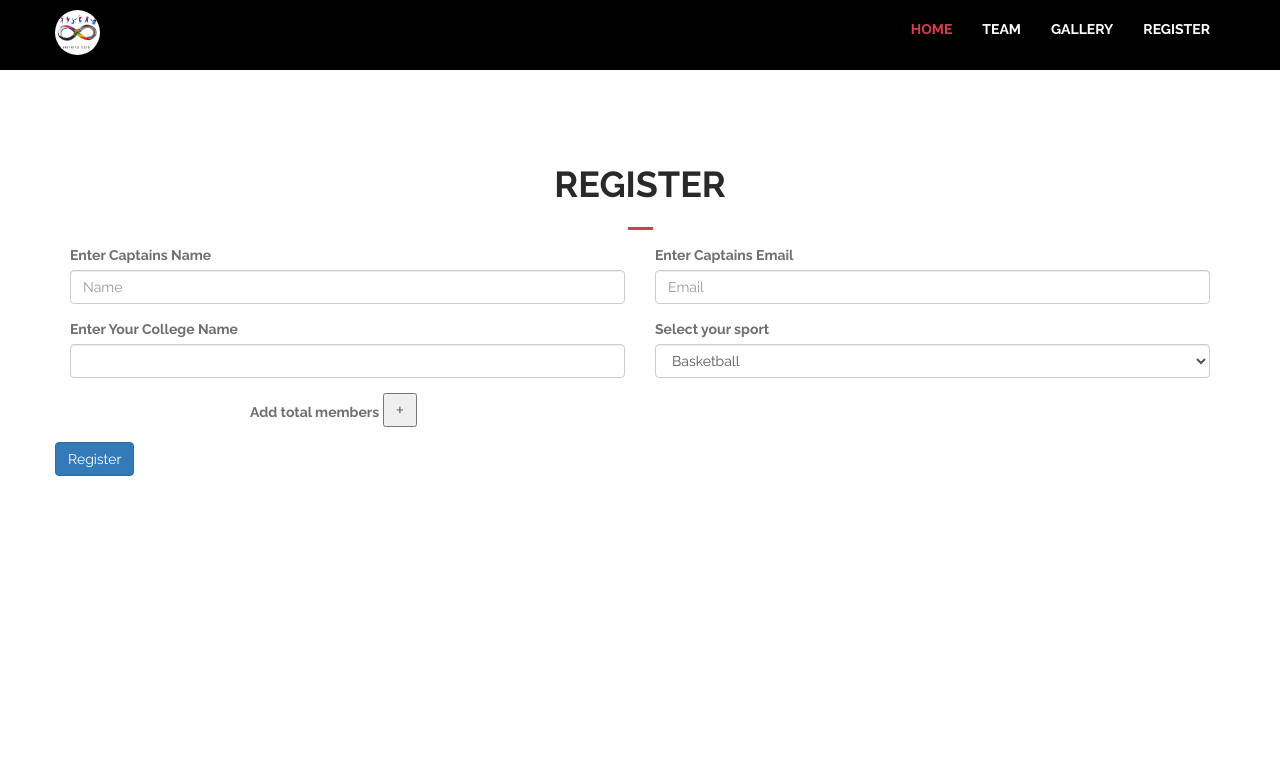
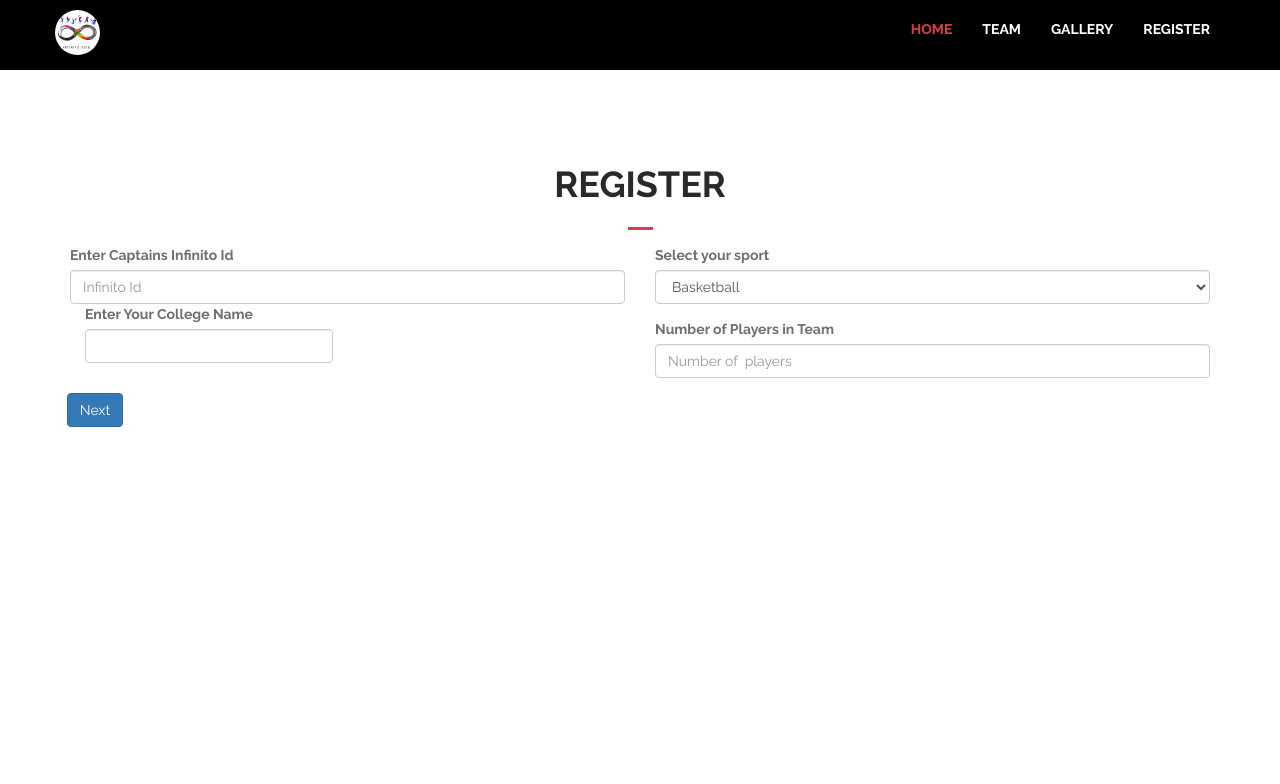
Before and after one commit to Infinito-IIT-Patna/Infinito2020, a PHP site: page /registration.php in a window 1280 px wide. Shown: the top 784 px of the page. Run offline with PHP 8.4, Linux system fonts and the light colour scheme; some libraries are stand-ins or nearby versions.

Commit message:
added the registration

```diff
--- a/registration.php
+++ b/registration.php
@@ -2,53 +2,123 @@
 ini_set('display_errors', 1);
 require('./connect.php');
 $status['registerParticipant'] = "";
-if (isset($_POST['teamReg'])) {
-  $collegeName = $_POST['collegeName'];
-  $sports = $_POST['sports'];
-  $captain = $_POST['captainsName'];
-  $captainsEmail = $_POST['captainsEmail'];
+if (isset($_POST['register']) && isset($_POST['sports']) && $_POST['sports'] === 'athletics') {
+  $captainId = $_POST['captainId'];
+  $sport  = $_POST['sports'];
+  $members = $_POST['noPlayers'];
+  $aux = $_POST['athleticsEvents'];
   $team = array();
-  $Id = array();
+  array_push($team, $captainId);
   $i = 1;
-  $teamcode = '';
-  $captaincode = '';
-  while (isset($_POST["team$i"]) && strlen($_POST["team$i"]) !== 0) {
-    try {
-      $stmt = $pdo->prepare('INSERT INTO Participants (`Name`,`College`,`Sports`,`isCaptain`,`InfCode`) VALUES (?,?,?,?,?);');
-      $result =  $stmt->execute([$_POST["team$i"], $collegeName, $sports, 0, 0]);
-      $stmt2 = $pdo->prepare('SELECT * FROM Participants WHERE Name = ? AND College = ? AND Sports = ?');
-      $result =  $stmt2->execute([$_POST["team$i"], $collegeName, $sports]);
-      $data = $stmt2->fetch();
-      $id = 3000 + $data['Id'];
-      $id = "INFN_$id";
-      $partname = $data['Name'];
-      $teamcode .= 'Team Member ' . $i . '\n Name : ' . $partname . '   InfinitoId : ' . $id . '\n\n';
-      $stmt3 = $pdo->prepare('UPDATE Participants SET InfCode = ? WHERE Name = ? AND College = ? AND Sports = ?');
-      $result =  $stmt3->execute([$id, $_POST["team$i"], $collegeName, $sports]);
-      echo "runs     " . $result . "\n";
-    } catch (PDOException $e) {
-      echo $e;
+  while ($i <= $members) {
+    array_push($team, $_POST["mem$i"]);
+    $i++;
+  }
+  $flag = 1;
+  foreach($team as $member) {
+    $check1 = $pdo->prepare('SELECT * FROM participants WHERE InfCode = ?');
+    $check1->execute([$member]);
+    if ($check1->rowCount() == 0) {
+      $status['registerParticipant'] = "No such Id found . First register individually for Infinito";
+      break;
+      $flag = 0;
+    }
+    $check2 = $pdo->prepare('SELECT * FROM registered WHERE InfCode = ? AND Sport = ? AND Aux = ?');
+    $check2->execute([$member, $sport, $aux]);
+    if ($check2->rowCount() !== 0) {
+      $status['registerParticipant'] = "Infinito Id $member already registered for $sport in $aux ";
+      break;
+      $flag = 0;
     }
 
-    $i = $i + 1;
+  }
+  if ($flag === 1){
+    foreach($team as $member) {
+    $stmt = $pdo->prepare('INSERT INTO registered (`Sport`,`InfCode`,`Aux`) VALUES (?,?,?)');
+    $val = $stmt->execute([$sport, $member, $aux]);
+    }
+  }
+  if($flag === 1)
+    $status['registerParticipant'] = "Successfully registered team for $sport in $aux";
+}
+else if(isset($_POST['register']) && isset($_POST['sports']) && $_POST['sports'] !== 'athletics'){
+  $captainId = $_POST['captainId'];
+  $sport  = $_POST['sports'];
+  $members = $_POST['noPlayers'];
+  $team = array();
+  array_push($team, $captainId);
+  $i = 1;
+  while ($i <= $members) {
+    array_push($team, $_POST["mem$i"]);
+    $i++;
+  }
+  $flag = 1;
+  $val = 0;
+  foreach($team as $member) {
+    $check1 = $pdo->prepare('SELECT * FROM participants WHERE InfCode = ?');
+    $check1->execute([$member]);
+    if ($check1->rowCount() == 0) {
+      $status['registerParticipant'] = "No such Id found . First register individually for Infinito";
+      break;
+      $flag = 0;
+    }
+    $check2 = $pdo->prepare('SELECT * FROM registered WHERE InfCode = ? AND Sport = ?');
+    $check2->execute([$member, $sport]);
+    if ($check2->rowCount() !== 0) {
+      $status['registerParticipant'] = "Infinito Id $member already registered for $sport  ";
+      break;
+      $flag = 0;
     }
 
-  $stmt = $pdo->prepare('INSERT INTO Participants (`Name`,`College`,`Sports`,`isCaptain`,`InfCode`) VALUES (?,?,?,?,?);');
-  $result =  $stmt->execute([$captain, $collegeName, $sports, 1, 0]);
-  $stmt2 = $pdo->prepare("SELECT * FROM Participants WHERE Name = ? AND isCaptain = 1 AND Sports = ?");
-  $result = $stmt2->execute([$captain, $sports]);
-  $data = $stmt2->fetch();
-  $id = 3000 + $data['Id'];
-  $id = "INFN_$id";
-  $message = 'Captain ' . $i . '\n Name : ' . $captain . '   InfinitoId : ' . $id . '   Sport : ' . $sports . '\n\n\n' . $teamcode;
-  $stmt3 = $pdo->prepare('INSERT INTO Captains (`Id`,`Name`,`Email`,`College`) VALUES (?,?,?,?)');
-  $result2 = $stmt3->execute([$id, $captain, $captainsEmail, $collegeName]);
-  if ($result && $result2) {
-    require('./mail.php');
-  } else {
-    $status["registerparticipant"] = "Please register again";
+  }
+  if ($flag === 1){
+    foreach($team as $member) {
+    $stmt = $pdo->prepare('INSERT INTO registered (`Sport`,`InfCode`) VALUES (?,?)');
+    $val = $stmt->execute([$sport, $member]);
     }
   }
+  if($flag === 1 && $val === 1)
+    $status['registerParticipant'] = "Successfully registered team for $sport ";
+}
+//   $teamcode = '';
+//   $captaincode = '';
+//   while (isset($_POST["team$i"]) && strlen($_POST["team$i"]) !== 0) {
+//     try {
+//       $stmt = $pdo->prepare('INSERT INTO Participants (`Name`,`College`,`Sports`,`isCaptain`,`InfCode`) VALUES (?,?,?,?,?);');
+//       $result =  $stmt->execute([$_POST["team$i"], $collegeName, $sports, 0, 0]);
+//       $stmt2 = $pdo->prepare('SELECT * FROM Participants WHERE Name = ? AND College = ? AND Sports = ?');
+//       $result =  $stmt2->execute([$_POST["team$i"], $collegeName, $sports]);
+//       $data = $stmt2->fetch();
+//       $id = 3000 + $data['Id'];
+//       $id = "INFN_$id";
+//       $partname = $data['Name'];
+//       $teamcode .= 'Team Member ' . $i . '\n Name : ' . $partname . '   InfinitoId : ' . $id . '\n\n';
+//       $stmt3 = $pdo->prepare('UPDATE Participants SET InfCode = ? WHERE Name = ? AND College = ? AND Sports = ?');
+//       $result =  $stmt3->execute([$id, $_POST["team$i"], $collegeName, $sports]);
+//       echo "runs     " . $result . "\n";
+//     } catch (PDOException $e) {
+//       echo $e;
+//     }
+
+//     $i = $i + 1;
+//   }
+
+//   $stmt = $pdo->prepare('INSERT INTO Participants (`Name`,`College`,`Sports`,`isCaptain`,`InfCode`) VALUES (?,?,?,?,?);');
+//   $result =  $stmt->execute([$captain, $collegeName, $sports, 1, 0]);
+//   $stmt2 = $pdo->prepare("SELECT * FROM Participants WHERE Name = ? AND isCaptain = 1 AND Sports = ?");
+//   $result = $stmt2->execute([$captain, $sports]);
+//   $data = $stmt2->fetch();
+//   $id = 3000 + $data['Id'];
+//   $id = "INFN_$id";
+//   $message = 'Captain ' . $i . '\n Name : ' . $captain . '   InfinitoId : ' . $id . '   Sport : ' . $sports . '\n\n\n' . $teamcode;
+//   $stmt3 = $pdo->prepare('INSERT INTO Captains (`Id`,`Name`,`Email`,`College`) VALUES (?,?,?,?)');
+//   $result2 = $stmt3->execute([$id, $captain, $captainsEmail, $collegeName]);
+//   if ($result && $result2) {
+//     require('./mail.php');
+//   } else {
+//     $status["registerparticipant"] = "Please register again";
+//   }
+
 ?>
 
 
@@ -75,8 +145,6 @@ if (isset($_POST['teamReg'])) {
   <link rel="stylesheet" type="text/css" href="css/countdown.css?version=51" />
 
   <link rel="stylesheet" href="https://use.fontawesome.com/releases/v5.7.0/css/all.css" integrity="sha384-lZN37f5QGtY3VHgisS14W3ExzMWZxybE1SJSEsQp9S+oqd12jhcu+A56Ebc1zFSJ" crossorigin="anonymous" />
-  <link rel="stylesheet" href="../vendor/owl-carousel/owl.carousel.css">
-  <link rel="stylesheet" href="owl.theme.css">
 
   <!-- Fix Internet Explorer ______________________________________-->
 
@@ -119,7 +187,6 @@ if (isset($_POST['teamReg'])) {
                 <li><a href="./registerplayer.php">Register Player</a></li>
               </ul>
             </li>
-
           </ul>
         </div>
         <!-- /.navbar-collapse -->
@@ -130,53 +197,58 @@ if (isset($_POST['teamReg'])) {
 
   <!-- /.theme-main-header -->
   <div class="container">
-    <h1><?php echo $status['registerParticipant'] ?></h1>
+    <?php if($status['registerParticipant'] !== ""){?>
+    <div class="alert alert-info">
+      <?php echo $status['registerParticipant'] ?>
+    </div>
+    <?php }?>
     <div id="register" style="height:100vh">
       <div class="theme-title">
         <h2>Register</h2>
       </div>
 
 
-      <form action="" method="POST">
+      <form action="" method="POST" id="form">
         <div class="form-row" style="padding-top:40px">
-          <div class="form-group col-md-6">
-            <label for="captainName">Enter Captains Name</label>
-            <input type="text" class="form-control" name="captainsName" placeholder="Name">
+          <div class="form-group col-md-6 col-sm-12 col-xs-12 ">
+            <label for="captainId">Enter Captains Infinito Id</label>
+            <input type="text" class="form-control" name="captainId" placeholder="Infinito Id" required
           </div>
-          <div class="form-group col-md-6">
-            <label for="emailId">Enter Captains Email</label>
-            <input type="email" class="form-control" name="captainsEmail" placeholder="Email">
+          <div class="form-group col-md-6 col-sm-12 col-xs-12">
+            <label for="College">Enter Your College Name</label>
+            <input type="text" class="form-control" name="collegeName" required>
           </div>
         </div>
 
         <div class="form-row">
-          <div class="form-group col-md-6">
-            <label for="College">Enter Your College Name</label>
-            <input type="text" class="form-control" name="collegeName">
-          </div>
-          <div class="form-group col-md-6">
+          <div class="form-group col-md-6 col-sm-12 col-xs-12">
             <label for="Sports">Select your sport</label>
-            <select name="sports" class="form-control">
+            <select name="sports" class="form-control" id="sport" >
               <option value="basketball">Basketball</option>
               <option value="football">Football</option>
               <option value="tabletennis">Table Tennis</option>
               <option value="volleyball">Volleyball</option>
               <option value="cricket">Cricket</option>
+              <option value="athletics">Athletics</option>
             </select>
           </div>
-          <div class="form-group col-md-2">
+          <div class="form-group col-md-6 col-sm-12 col-xs-12">
+            <label for="numberOfPlayers">Number of Players in Team</label>
+            <input type="number" name="noPlayers" class="form-control" placeholder="Number of  players" max="20" min="1" id="noPlayers" required>
           </div>
         </div>
-        <div class="form-group">
-          <div class="form-check">
-            <label for="addMoreMembers">Add total members</label>
-            <input type="button" onclick="addInput()" value=" + " style="font-size:20px">
-            <div id="members">
+        <div class="form-row">
+          <div style="padding-left:1%">
+            <button type="button" class="btn btn-primary" name="cont" onclick="regBoxShow()">Next</button>
+          </div>
+        </div>
+        <div id="members" style="padding-top:5%">
 
         </div>
+        <div id="athleticsType" style="padding-top:5%">
+
         </div>
-        </div>
-        <button type="submit" class="btn btn-primary" name="teamReg">Register</button>
+
       </form>
     </div>
 
@@ -221,6 +293,38 @@ if (isset($_POST['teamReg'])) {
   <button class="scroll-top tran3s p-color-bg">
     <i class="fas fa-long-arrow-alt-up" aria-hidden="true"></i>
   </button>
-  <?php
-  require('./templates/footer.php')
-  ?>
+  <!-- Js File_________________________________ -->
+  <script>
+    function regBoxShow() {
+      const data = document.getElementById('noPlayers').value
+      let string = "";
+      let i = 1;
+      while (i <= data) {
+        string += '<div class="form-row"><div class="col-md-6 col-sm-12 col-xs-12" ><label for="teamMember">Enter Id of Member ' + i + '</label><input type="text" class="form-control" name="mem' + i + '" required></div></div>'
+        i++;
+      }
+      document.getElementById('members').innerHTML = string;
+      const sport = document.getElementById('sport').value;
+      console.log(document.getElementById('athleticsType'))
+      const string2 = '<div class="form-row"><div class="col-md-12 col-sm-12 col-xs-12" style="padding-top:20px"><button type="submit" class="btn btn-primary" name="register">Register</button></div></div>';
+
+      if (sport === 'athletics') {
+        document.getElementById('athleticsType').innerHTML = '<div class="form-group col-md-12 col-sm-12 col-xs-12"><label for="numberOfPlayers">Athletics Event</label><select name="athleticsEvents" id="" class="form-control"><option value="Boys 100m">Boys 100m</option><option value="Boys 200m">Boys 200m</option><option value="Boys 400m">Boys 400m</option><option value="Boys 800m">Boys 800m</option><option value="Boys 1500m">Boys 1500m</option><option value="Boys Long Jump">Boys Long Jump</option><option value="Boys shotput">Boys shotput</option><option value="Boys javellin">Boys javellin</option><option value="Boys Discuss Throw">Boys Discuss Throw</option><option value="Boys 100 X 4">Boys 100 X 4</option><option value="Boys 400 X 4">Boys 400 X 4</option><option value="Girls 100m">Girls 100m</option><option value="Girls 200m">Girls 200m</option><option value="Girls 400m">Girls 400m</option><option value="Girls 800m">Girls 800m</option><option value="Girls 1500m">Girls 1500m</option><option value="Girls Long Jump">Girls Long Jump</option></select></div>' + string2
+      } else {
+        document.getElementById('athleticsType').innerHTML = string2;
+      }
+    }
+  </script>
+  <!-- j Query -->
+  <script type="text/javascript" src="vendor/jquery.2.2.3.min.js"></script>
+  <!-- Bootstrap JS -->
+  <script type="text/javascript" src="vendor/bootstrap/bootstrap.min.js"></script>
+
+  <!-- Theme js -->
+  <script type="text/javascript" src="js/theme.js"></script>
+
+  </div>
+  <!-- /.main-page-wrapper -->
+</body>
+
+</html>
--- a/templates/footer.php
+++ b/templates/footer.php
@@ -67,6 +67,7 @@
         }
   })
 </script>
+
 </div>
 <!-- /.main-page-wrapper -->
 </body>
```
Also changed, not shown: registerplayer.php (+18 -5 lines). Lines whose indentation alone changed are shown as unchanged.
